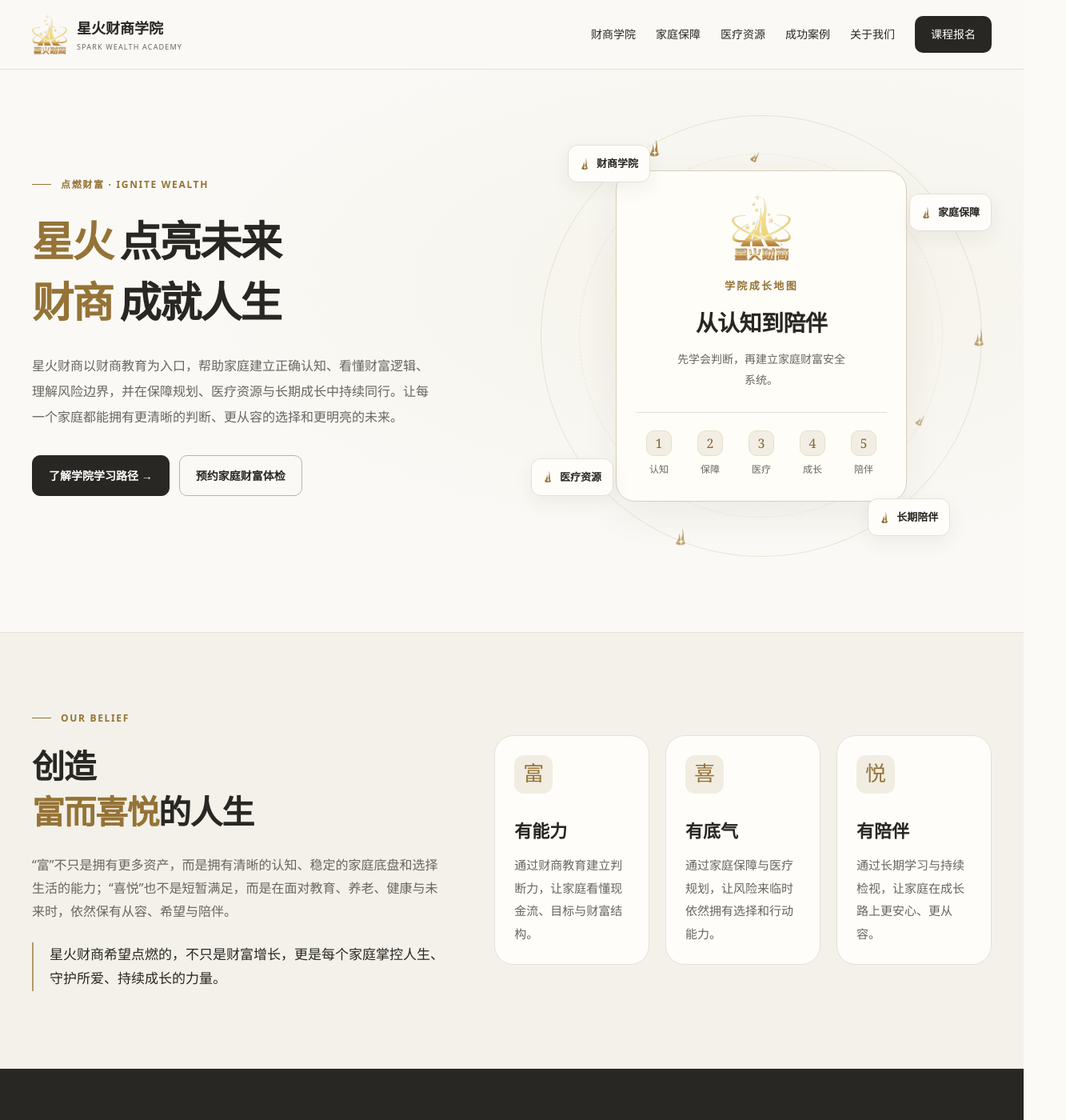
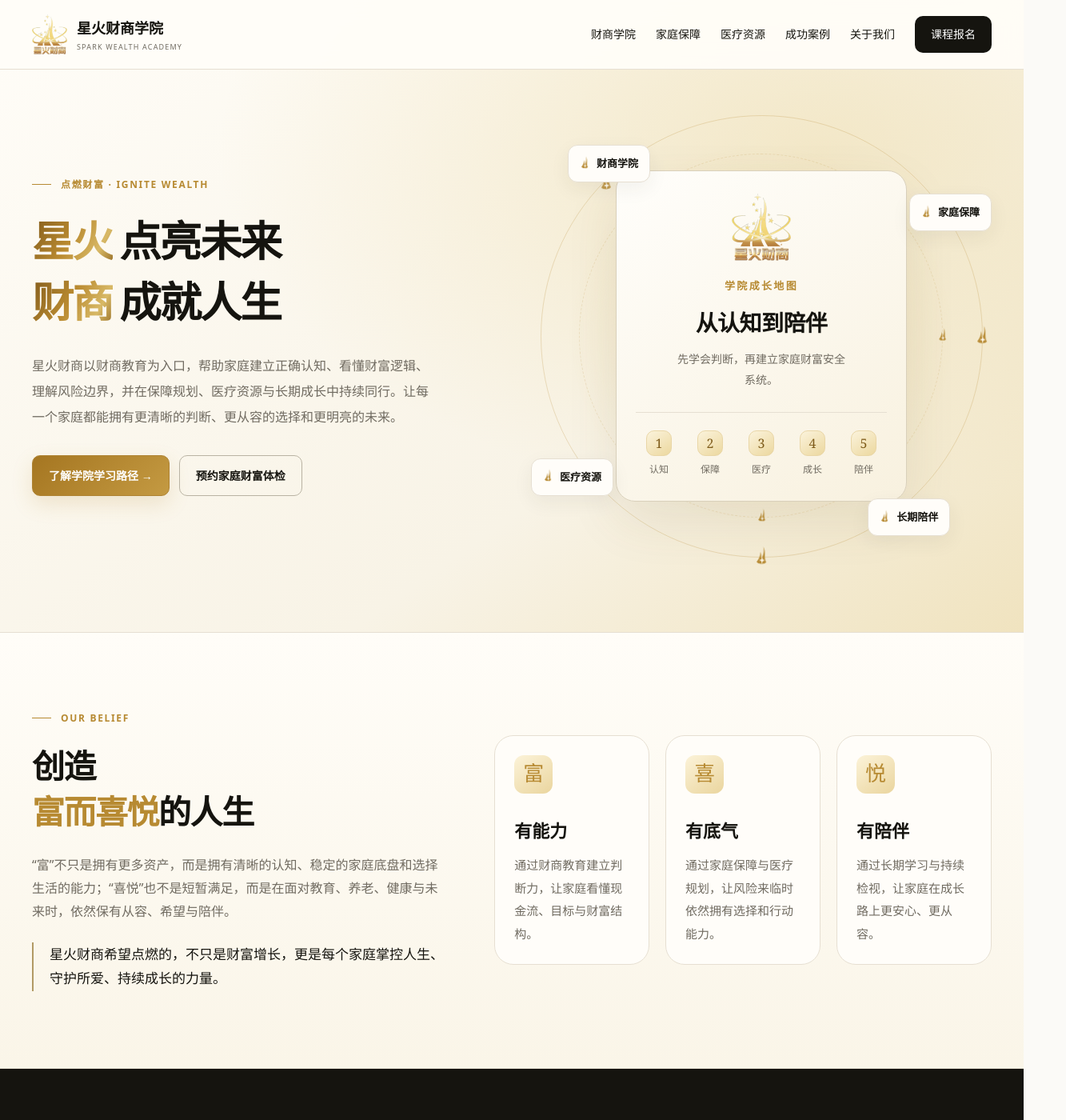
Before and after one commit to yuan2123/yuan123, a Next.js app: page / in a window 1280 px wide. Shown: the top 1400 px of the page at 80% size, 1333 px wide, since content can reach past the window. Built offline with nearby package versions, Linux system fonts and the light colour scheme; no server answers.

Commit message:
Add files via upload
覆盖看一下

```diff
--- a/app/academy-home.css
+++ b/app/academy-home.css
@@ -1,8 +1,8 @@
 /* 星火财商 — homepage visual system. Business handlers remain in the component. */
 body:has(.academy-home) .site-header, body:has(.academy-home) > .footer { display:none; }
 .academy-home {
-  --ink:#282723; --muted:#68655e; --paper:#faf9f5; --cream:#f2f0e8;
-  --gold:#957337; --line:#e3e0d6; --r-lg:24px; --r-md:16px;
+  --ink:#15140f; --muted:#706b61; --paper:#fbfaf7; --cream:#f4efe5;
+  --gold:#b78a32; --line:#e6dfd2; --r-lg:24px; --r-md:16px;
   --shadow:0 18px 48px rgb(47 43 28 / 6%); --max:1240px;
   color:var(--ink); background:var(--paper); font-family:"PingFang SC","Microsoft YaHei",system-ui,sans-serif;
   line-height:1.8;
@@ -20,7 +20,7 @@ body:has(.academy-home) .site-header, body:has(.academy-home) > .footer { displa
 .academy-home .eyebrow { display:flex; align-items:center; gap:12px; font-size:12px; font-weight:600; letter-spacing:.14em; color:var(--gold); margin:0 0 20px; text-transform:uppercase; }
 .academy-home .eyebrow:before { content:""; width:24px; height:1px; background:currentColor; }
 .academy-home .gold { color:var(--gold); }
-.academy-home .nav { position:fixed; inset:0 0 auto; z-index:30; background:rgb(250 249 245 / 95%); backdrop-filter:blur(14px); border-bottom:1px solid var(--line); }
+.academy-home .nav { position:fixed; inset:0 0 auto; z-index:30; background:rgb(255 253 248 / 95%); backdrop-filter:blur(14px); border-bottom:1px solid var(--line); }
 .academy-home .nav-inner { height:86px; display:flex; justify-content:space-between; align-items:center; gap:24px; }
 .academy-home .brand { display:flex; align-items:center; gap:12px; font-size:18px; font-weight:650; }
 .academy-home .brand-logo-wrap { display:grid; place-items:center; width:44px; height:52px; }
@@ -32,40 +32,40 @@ body:has(.academy-home) .site-header, body:has(.academy-home) > .footer { displa
 .academy-home :is(.nav-cta,.academy-mobile-cta) { background:var(--ink); color:#fff!important; padding:10px 20px; border-radius:10px; }
 .academy-home .mobile-toggle { display:none; width:44px; height:44px; border:1px solid var(--line); border-radius:10px; background:transparent; color:var(--ink); font-size:24px; }
 .academy-home .academy-mobile-menu { display:none; }
-.academy-home .hero { min-height:790px; padding:142px 0 72px; position:relative; background:radial-gradient(ellipse at 76% 45%,#ede8d960,transparent 55%); overflow:visible; }
+.academy-home .hero { min-height:790px; padding:142px 0 72px; position:relative; background:radial-gradient(ellipse at 80% 24%,rgba(227,200,121,.30),transparent 52%),linear-gradient(145deg,#fffdf8 0%,#f8f3e6 65%,#f0e3bf 100%); overflow:visible; }
 .academy-home .hero:before { display:none; }
 .academy-home .hero-grid { display:grid; grid-template-columns:1fr 1fr; gap:48px; align-items:center; }
 .academy-home .hero h1 { font-size:clamp(38px,4.1vw,58px); line-height:1.45; letter-spacing:-.04em; font-weight:650; margin:22px 0 26px; }
 .academy-home .hero-line { display:block; white-space:nowrap; }
 .academy-home .hero h1 .hero-line { color:var(--ink); }
-.academy-home .hero h1 :is(.hero-brand-name,.hero-slogan-gold) { color:var(--gold); margin-right:.16em; }
+.academy-home .hero h1 :is(.hero-brand-name,.hero-slogan-gold) { color:#ac7d27; background:linear-gradient(120deg,#80591b,#ba8b31 48%,#d8b966 78%,#916821); background-clip:text; -webkit-background-clip:text; -webkit-text-fill-color:transparent; margin-right:.16em; }
 .academy-home .hero h1 .hero-slogan-dark { color:var(--ink); }
 .academy-home .hero-copy { font-size:16px; line-height:2; max-width:510px; margin:0 0 32px; }
 .academy-home .actions { display:flex; flex-wrap:wrap; gap:12px; }
 .academy-home .btn { min-height:48px; display:inline-flex; align-items:center; justify-content:center; padding:12px 20px; border-radius:10px; font-size:14px; font-weight:600; transition:transform .22s,background .22s,border-color .22s; }
-.academy-home .btn-primary { color:#fff; background:var(--ink); border:1px solid var(--ink); }
+.academy-home .btn-primary { color:#fff; background:linear-gradient(135deg,#a57621,#c49a42); border:1px solid #ae8231; box-shadow:0 10px 26px rgba(183,138,50,.18); }
 .academy-home .btn-ghost { background:transparent; border:1px solid #b9b3a3; }
 .academy-home .visual { position:relative; isolation:isolate; display:grid; place-items:center; min-width:0; height:556px; }
-.academy-home .halo { position:absolute; inset:7%; border-radius:50%; background:radial-gradient(circle,#e9dfc34d,transparent 68%); z-index:-2; }
-.academy-home .orbit { position:absolute; width:96%; aspect-ratio:1; border:1px solid #b7a37a40; border-radius:50%; z-index:-1; display:block; }
-.academy-home .o2 { width:79%; border-style:dashed; border-color:#b7a37a2e; transform:rotate(28deg); }
-.academy-home .o3 { width:62%; border-color:#b7a37a20; }
-.academy-home .orbit i { position:absolute; display:block; width:18px; height:26px; color:#aa8950; animation:spark-breathe 6s ease-in-out infinite; }
+.academy-home .halo { position:absolute; inset:7%; border-radius:50%; background:radial-gradient(circle,rgba(228,205,145,.34),transparent 70%); z-index:-2; }
+.academy-home .orbit { position:absolute; width:96%; aspect-ratio:1; border:1px solid rgba(183,138,50,.24); border-radius:50%; z-index:-1; display:block; }
+.academy-home .o2 { width:79%; border-style:dashed; border-color:rgba(183,138,50,.16); transform:rotate(28deg); }
+.academy-home .o3 { width:62%; border-color:rgba(183,138,50,.10); }
+.academy-home .orbit i { position:absolute; display:block; width:18px; height:26px; color:#b78a32; animation:spark-counter-orbit var(--orbit-duration,96s) linear infinite; }
 .academy-home .orbit i:nth-child(1) { top:5%; left:24%; }
-.academy-home .orbit i:nth-child(2) { right:-1%; top:48%; animation-delay:-2s; }
-.academy-home .orbit i:nth-child(3) { bottom:2%; left:30%; animation-delay:-4s; }
+.academy-home .orbit i:nth-child(2) { right:-1%; top:48%;  }
+.academy-home .orbit i:nth-child(3) { bottom:2%; left:30%;  }
 .academy-home .o2 i { width:12px; height:18px; }
 .academy-home .o3 i { display:none; }
 .academy-home .spark-mark { width:20px; height:28px; display:block; flex-shrink:0; }
 .academy-home .orbit .spark-mark { width:100%; height:100%; }
-.academy-home .academy-card { position:relative; width:70%; max-width:364px; padding:28px 24px; border:1px solid #d9d0bb; border-radius:var(--r-lg); background:#fffdf8; box-shadow:var(--shadow); text-align:center; }
+.academy-home .academy-card { position:relative; width:70%; max-width:364px; padding:28px 24px; border:1px solid #d9d0bb; border-radius:var(--r-lg); background:linear-gradient(145deg,#fffefb,#f8f1df); box-shadow:0 24px 64px rgba(101,75,25,.10); text-align:center; }
 .academy-home .hero-logo { width:76px; height:84px; object-fit:contain; margin:0 auto 20px; display:block; }
 .academy-home .academy-card small { display:block; color:var(--gold); font-size:13px; font-weight:600; letter-spacing:.18em; }
 .academy-home .academy-card h3 { font-size:28px; margin:12px 0; letter-spacing:-.02em; }
 .academy-home .academy-card p { font-size:14px; line-height:1.9; max-width:220px; margin:auto; }
 .academy-home .mini-path { display:grid; grid-template-columns:repeat(5,minmax(0,1fr)); gap:6px; margin-top:26px; padding-top:22px; border-top:1px solid var(--line); }
 .academy-home .mini-step { font-size:12px; color:var(--muted); }
-.academy-home .mini-step b { display:grid; place-items:center; height:32px; width:32px; margin:0 auto 6px; background:#f2eee4; border:1px solid #e7dfcd; border-radius:10px; color:#86652e; font-family:Georgia,serif; font-size:16px; font-weight:500; }
+.academy-home .mini-step b { display:grid; place-items:center; height:32px; width:32px; margin:0 auto 6px; background:linear-gradient(145deg,#fbf3dc,#ecd89f); border:1px solid #e9d6a6; border-radius:10px; color:#7d5a18; font-family:Georgia,serif; font-size:16px; font-weight:500; }
 .academy-home .float { position:absolute; display:flex; align-items:center; gap:9px; padding:11px 14px; background:#fffdf9; border:1px solid var(--line); border-radius:12px; font-size:13px; font-weight:600; box-shadow:0 8px 24px #342f2010; }
 .academy-home .float .spark-mark { width:12px; height:18px; color:var(--gold); }
 .academy-home .f1 { top:7%; left:8%; }.academy-home .f2 { top:18%; right:0; }
@@ -74,17 +74,17 @@ body:has(.academy-home) .site-header, body:has(.academy-home) > .footer { displa
 .academy-home .section-head { display:grid; grid-template-columns:1.2fr 1fr; gap:64px; align-items:end; margin-bottom:40px; }
 .academy-home .section-head h2 { margin-bottom:0; }
 .academy-home .section-head p { font-size:16px; max-width:440px; }
-.academy-home .belief-section { border-block:1px solid var(--line); background:#f3f1e9; }
+.academy-home .belief-section { border-block:1px solid var(--line); background:linear-gradient(180deg,#fffdf8,#faf5e8); }
 .academy-home .belief-grid { display:grid; grid-template-columns:1fr 1.2fr; gap:60px; align-items:center; }
 .academy-home .belief-quote { padding-left:20px; border-left:2px solid #b29a65; margin-top:24px; font-size:17px; }
 .academy-home :is(.belief-cards,.closed-loop,.case-grid) { display:grid; grid-template-columns:repeat(3,minmax(0,1fr)); gap:20px; }
 .academy-home :is(.belief-card,.loop-card,.growth-step,.panel,.case,.why-card,.quote-panel) { padding:30px; border:1px solid var(--line); border-radius:var(--r-lg); background:#fffdf9; }
 .academy-home .belief-card { padding:24px; }
-.academy-home :is(.belief-card b,.loop-icon,.course-no) { display:grid; place-items:center; width:48px; height:48px; border-radius:12px; background:#f1ede2; color:var(--gold); font-size:20px; font-weight:500; }
+.academy-home :is(.belief-card b,.loop-icon,.course-no) { display:grid; place-items:center; width:48px; height:48px; border-radius:12px; background:linear-gradient(145deg,#fcf3d9,#ead59e); color:var(--gold); font-size:20px; font-weight:500; }
 .academy-home .belief-card b { font-family:"Songti SC",SimSun,serif; font-size:26px; }
 .academy-home .belief-card h3 { margin:30px 0 12px; }
 .academy-home :is(.belief-card,.loop-card,.growth-step,.case) p { font-size:15px; line-height:1.9; }
-.academy-home .dark { background:#282723; color:#faf8f1; }
+.academy-home .dark { background:#15140f; color:#faf8f1; }
 .academy-home .dark :is(p,.compare-row span) { color:#cec9bf; }
 .academy-home .dark .eyebrow { color:#ccb681; }
 .academy-home .education-grid { display:grid; grid-template-columns:1fr 1fr; gap:24px; }
@@ -95,7 +95,7 @@ body:has(.academy-home) .site-header, body:has(.academy-home) > .footer { displa
 .academy-home .compare-row b { color:#ccb681; font-family:Georgia,serif; font-size:20px; font-weight:400; }
 .academy-home .compare-row strong { display:block; font-weight:600; }
 .academy-home .compare-row span { font-size:14px; }
-.academy-home .quote-panel { padding:40px; display:flex; flex-direction:column; justify-content:space-between; gap:36px; background:#efede3; color:var(--ink); border:0; }
+.academy-home .quote-panel { padding:40px; display:flex; flex-direction:column; justify-content:space-between; gap:36px; background:linear-gradient(145deg,#faf3e2,#ead7a8); color:var(--ink); border:0; }
 .academy-home .quote-panel .big { font-size:clamp(25px,2.5vw,34px); line-height:1.65; color:var(--ink); font-family:"Songti SC",SimSun,serif; }
 .academy-home .quote-panel :is(small,span) { font-size:13px; color:#726347; }
 .academy-home .loop-card h3 { margin:28px 0 12px; }
@@ -112,7 +112,7 @@ body:has(.academy-home) .site-header, body:has(.academy-home) > .footer { displa
 .academy-home .course { display:grid; grid-template-columns:48px 1fr auto; gap:20px; align-items:center; padding:24px; border:1px solid var(--line); background:#fffdf9; border-radius:var(--r-md); }
 .academy-home .course h3 { margin:0 0 6px; font-size:19px; }.academy-home .course p { font-size:14px; }
 .academy-home .course>span { color:var(--gold); }
-.academy-home .medical { background:#f0efe8; }
+.academy-home .medical { background:#f7f1e4; }
 .academy-home .medical-grid { display:grid; grid-template-columns:1.1fr 1fr; align-items:center; gap:60px; }
 .academy-home .medical-list { display:grid; grid-template-columns:1fr 1fr; gap:12px; margin-top:28px; }
 .academy-home .medical-item { padding:18px; border:1px solid #ded9cd; border-radius:var(--r-md); font-size:14px; color:var(--muted); }
@@ -126,7 +126,7 @@ body:has(.academy-home) .site-header, body:has(.academy-home) > .footer { displa
 .academy-home .method-row { display:flex; align-items:flex-start; gap:18px; padding:22px 0; border-top:1px solid var(--line); }
 .academy-home .method-row b { flex:0 0 28px; color:var(--gold); font:22px Georgia,serif; padding-top:4px; }.academy-home .method-row p { font-size:16px; line-height:1.9; }
 .academy-home .method-row strong { color:var(--ink); font-weight:600; }
-.academy-home .panel.black { background:#282723; border-color:#3c3932; color:#faf8f1; box-shadow:var(--shadow); }
+.academy-home .panel.black { background:#15140f; border-color:#3c3932; color:#faf8f1; box-shadow:var(--shadow); }
 .academy-home .black h3 { padding-bottom:10px; }.academy-home .black .method-row { border-color:#4c473e; padding:25px 0; }
 .academy-home .black .method-row p { color:#e5e0d5; }.academy-home .black .method-row b { color:#c6ad77; }
 .academy-home .black .spark-mark { width:17px; height:25px; }
@@ -134,7 +134,7 @@ body:has(.academy-home) .site-header, body:has(.academy-home) > .footer { displa
 .academy-home .trust-item { border-left:1px solid #c9c3b2; padding:8px 18px; font-size:14px; color:var(--muted); }.academy-home .trust-item strong { display:block; color:var(--ink); margin-bottom:6px; font-weight:600; }
 .academy-home #cases { border-top:1px solid var(--line); }
 .academy-home .case small { color:var(--gold); font-size:13px; }.academy-home .case h3 { margin:24px 0 16px; }
-.academy-home footer { background:#282723; color:#cec9bf; padding:40px 0; }
+.academy-home footer { background:#15140f; color:#cec9bf; padding:40px 0; }
 .academy-home .footer-grid { display:flex; justify-content:space-between; align-items:center; gap:24px; font-size:13px; }
 .academy-home .footer-brand { display:flex; align-items:center; gap:14px; font-size:16px; color:#faf8f1; }.academy-home .footer-brand small { font-size:9px; letter-spacing:.13em; color:#cec9bf; }
 .academy-home .footer-logo { width:48px; height:58px; object-fit:contain; }
@@ -142,10 +142,28 @@ body:has(.academy-home) .site-header, body:has(.academy-home) > .footer { displa
 .academy-home .reveal { opacity:1; }
 .academy-home .reveal.visible { animation:academy-appear .45s ease both; }
 @keyframes academy-appear { from { opacity:.65; transform:translateY(6px); } to { opacity:1; transform:none; } }
-@keyframes spark-breathe { 50% { opacity:.65; } }
+/* The track moves slowly; each flame counter-rotates to stay upright. */
+.academy-home .o1 { --orbit-duration:96s; animation:spark-orbit var(--orbit-duration) linear infinite; }
+.academy-home .o2 { --orbit-duration:132s; transform:none; animation:spark-orbit var(--orbit-duration) linear infinite reverse; }
+.academy-home .o2 i { animation-direction:reverse; }
+.academy-home .orbit i:nth-child(1) { top:calc(14.645% - 13px); left:calc(14.645% - 9px); }
+.academy-home .orbit i:nth-child(2) { top:calc(50% - 13px); left:calc(100% - 9px); right:auto; }
+.academy-home .orbit i:nth-child(3) { top:calc(100% - 13px); left:calc(50% - 9px); bottom:auto; }
+.academy-home .o2 i { width:18px; height:26px; }
+.academy-home .o2 i .spark-mark { width:13px; height:19px; margin:3px auto; }
+.academy-home :is(.orbit i,.float) .spark-mark { transform-origin:50% 88%; animation:spark-sway 5s ease-in-out infinite; }
+.academy-home .orbit i:nth-child(2) .spark-mark { animation-delay:-1.6s; }
+.academy-home .orbit i:nth-child(3) .spark-mark { animation-delay:-3.2s; }
+.academy-home .f2 .spark-mark,.academy-home .f4 .spark-mark { animation-delay:-2.5s; }
+@keyframes spark-orbit { from { transform:rotate(0deg); } to { transform:rotate(360deg); } }
+@keyframes spark-counter-orbit { from { transform:rotate(0deg); } to { transform:rotate(-360deg); } }
+@keyframes spark-sway {
+  0%,100% { transform:rotate(-3deg) translateY(0); opacity:.85; }
+  50% { transform:rotate(3deg) translateY(-2px); opacity:1; }
+}
 @media(hover:hover) {
   .academy-home .btn:hover { transform:translateY(-2px); }
-  .academy-home .btn-primary:hover { background:#413c33; }
+  .academy-home .btn-primary:hover { filter:brightness(1.06); }
   .academy-home .btn-ghost:hover { border-color:var(--gold); background:#f1eee3; }
 }
 @media(max-width:1100px) {
```
Also changed, not shown: 1 other file (tests, documents, lock files or other folders).
